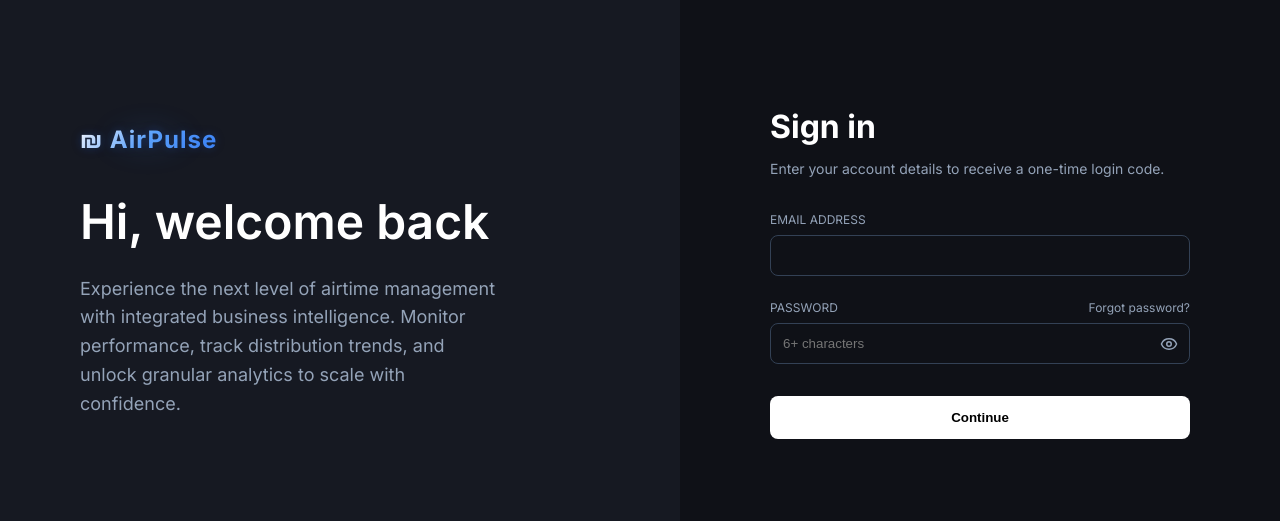
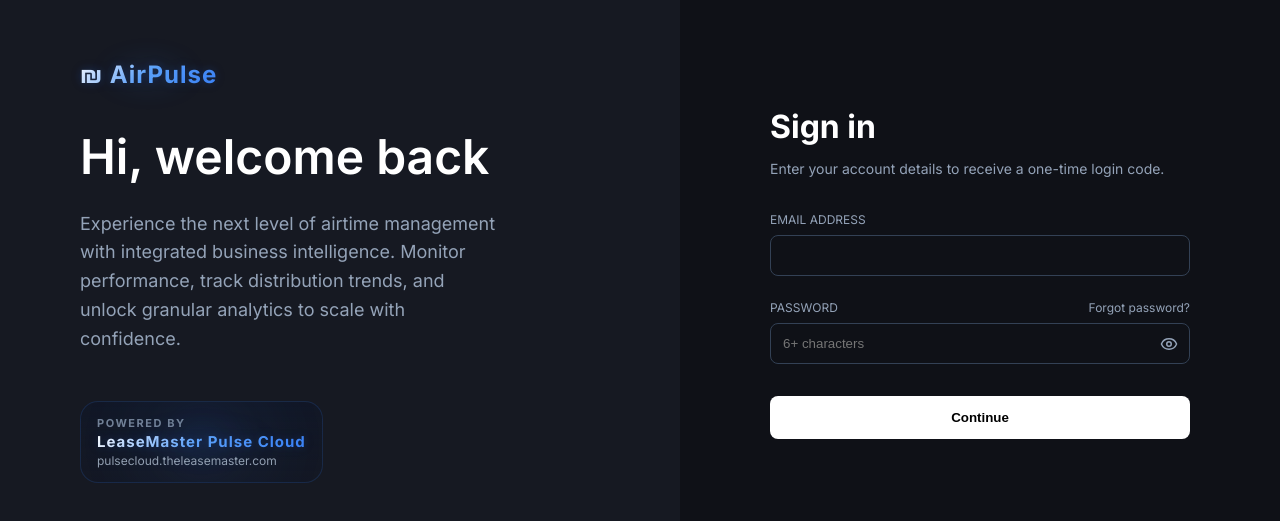
Before and after one commit to codeswindler/airpulse, a Next.js app: page /login in a window 1280 px wide. Shown: the part 127-648 px from the top of the page. Built offline with nearby package versions, Linux system fonts and the light colour scheme.

Commit message:
Add login powered by branding

```diff
--- a/app/globals.css
+++ b/app/globals.css
@@ -144,6 +144,84 @@ body {
 .sidebar-brand {
   display: block;
   padding: 0 24px 32px;
+}
+
+.login-powered-by {
+  position: relative;
+  display: inline-flex;
+  flex-direction: column;
+  align-items: flex-start;
+  gap: 4px;
+  padding: 14px 16px;
+  border-radius: 18px;
+  border: 1px solid rgba(59, 130, 246, 0.16);
+  background: linear-gradient(180deg, rgba(15, 23, 42, 0.58), rgba(15, 23, 42, 0.28));
+  text-decoration: none;
+  color: var(--text-secondary);
+  isolation: isolate;
+  overflow: hidden;
+  width: fit-content;
+  max-width: 100%;
+}
+
+.login-powered-by::before {
+  content: '';
+  position: absolute;
+  inset: -40% -18%;
+  background: radial-gradient(circle at center, rgba(59, 130, 246, 0.22) 0%, rgba(59, 130, 246, 0.08) 30%, transparent 70%);
+  filter: blur(18px);
+  opacity: 0.5;
+  transform: scale(0.96);
+  animation: login-powered-by-halo 6.4s ease-in-out infinite;
+  pointer-events: none;
+  z-index: 0;
+}
+
+.login-powered-by__eyebrow,
+.login-powered-by__domain {
+  position: relative;
+  z-index: 1;
+}
+
+.login-powered-by__eyebrow {
+  font-size: 11px;
+  font-weight: 700;
+  letter-spacing: 0.14em;
+  text-transform: uppercase;
+  color: var(--text-muted);
+}
+
+.login-powered-by__brand {
+  z-index: 1;
+}
+
+.login-powered-by__brand .app-brand__wordmark {
+  font-size: 15px !important;
+  letter-spacing: 0.8px;
+}
+
+.login-powered-by__domain {
+  font-size: 12px;
+  color: var(--text-secondary);
+  opacity: 0.9;
+}
+
+@keyframes login-powered-by-halo {
+  0%,
+  100% {
+    opacity: 0.38;
+    transform: scale(0.96);
+  }
+  50% {
+    opacity: 0.7;
+    transform: scale(1.03);
+  }
+}
+
+@media (prefers-reduced-motion: reduce) {
+  .login-powered-by::before {
+    animation: none;
+  }
 }
 
 @keyframes brand-halo-pulse {
@@ -698,7 +776,16 @@ table th {
   }
 }
 
-@media (max-width: 768px) {
+  @media (max-width: 768px) {
+  .login-powered-by {
+    margin-top: 36px;
+    padding: 12px 14px;
+  }
+
+  .login-powered-by__brand .app-brand__wordmark {
+    font-size: 14px !important;
+  }
+
   .header {
     row-gap: 10px;
   }
--- a/app/login/page.tsx
+++ b/app/login/page.tsx
@@ -155,6 +155,21 @@ export default function LoginPage() {
           Experience the next level of airtime management with integrated business intelligence.
           Monitor performance, track distribution trends, and unlock granular analytics to scale with confidence.
         </p>
+        <a
+          href="https://pulsecloud.theleasemaster.com"
+          target="_blank"
+          rel="noreferrer"
+          className="login-powered-by"
+          style={{ marginTop: '48px' }}
+        >
+          <span className="login-powered-by__eyebrow">Powered by</span>
+          <AppBrand
+            size="sm"
+            text="LeaseMaster Pulse Cloud"
+            className="login-powered-by__brand"
+          />
+          <span className="login-powered-by__domain">pulsecloud.theleasemaster.com</span>
+        </a>
       </div>
 
       <div style={{ flex: 1, display: 'flex', alignItems: 'center', justifyContent: 'center', padding: '40px' }}>
```
